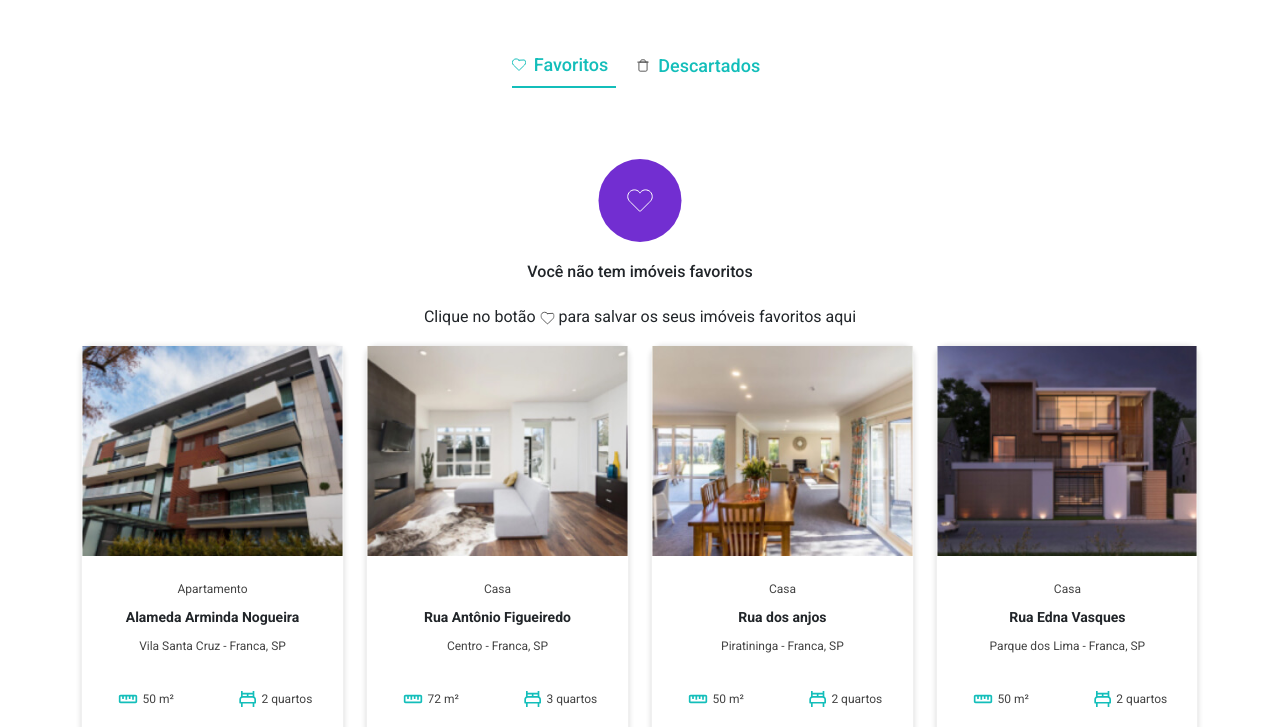
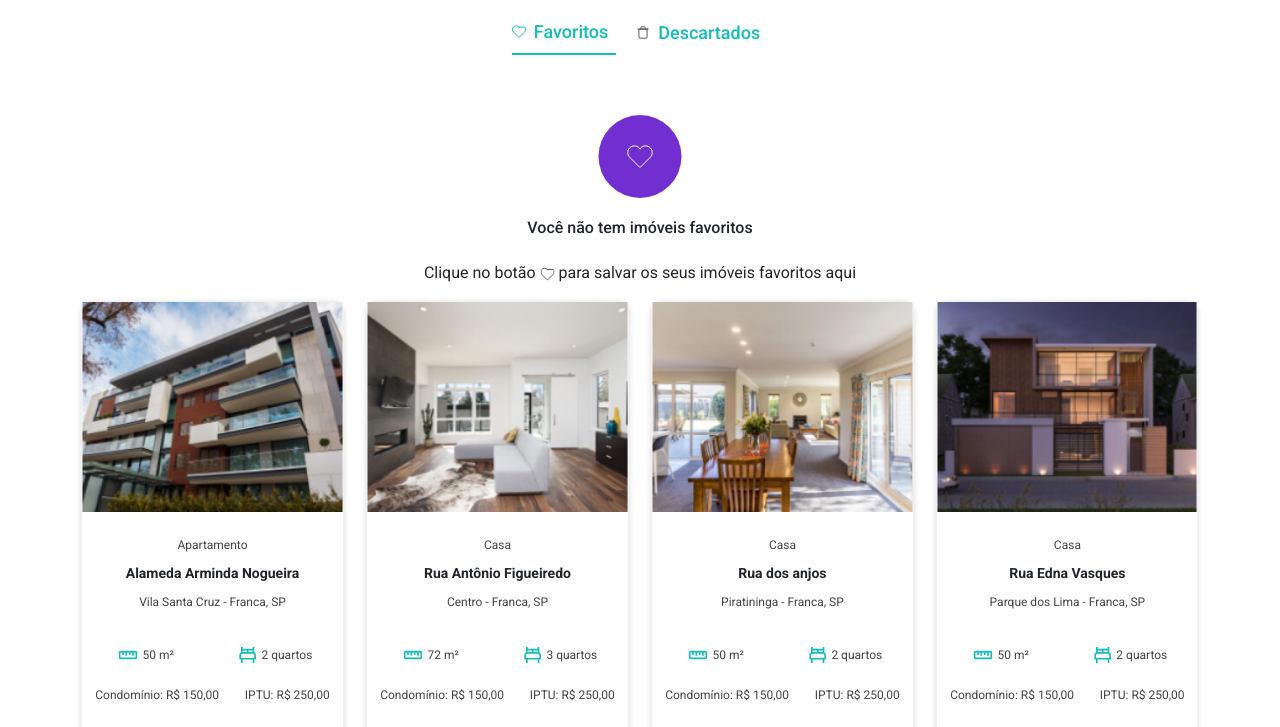
Before and after one commit to Braiancsk/touse, a plain HTML site: page favoritos.html in a window 1280 px wide. Shown: the part 84-811 px from the top of the page. Drawn offline with nearby package versions, Linux system fonts and the light colour scheme.

Commit message:
Update favoritos.css

```diff
--- a/css/favoritos.css
+++ b/css/favoritos.css
@@ -176,7 +176,7 @@ div.sub-menu-nav a{
 
 /*Estilos para o nav do site*/
 nav{
-    padding: 23px 0;
+    padding: 12px 0;
 }
 
 nav .wrapper-input{
```
